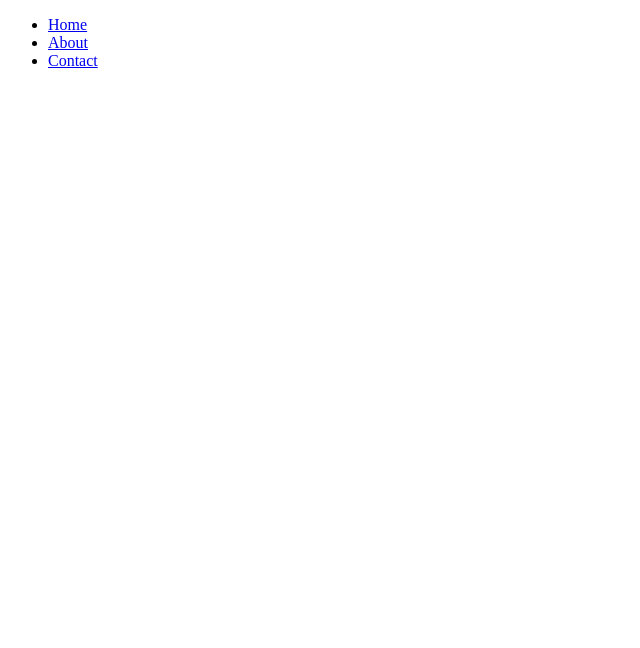
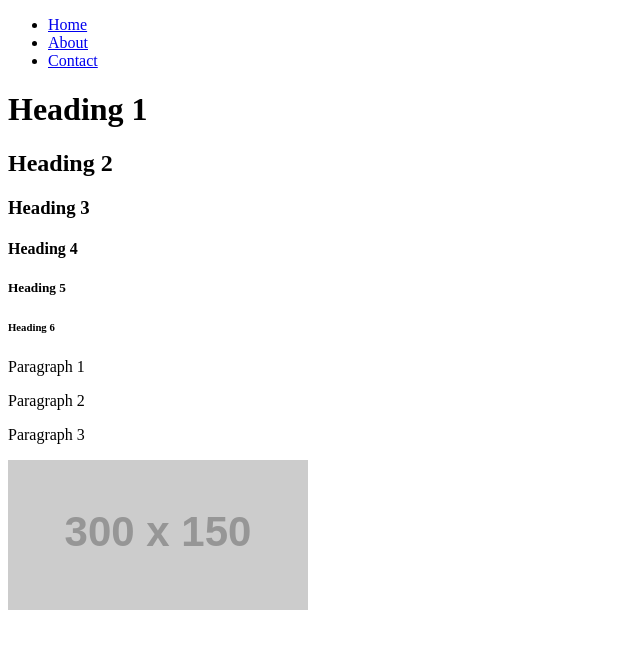
Before and after one commit to matthewhowland/simple_page, a website: page public/html/index.html in a window 1280 px wide. Shown: the whole page, without its empty margins (0-640 px from the left). Drawn offline with Linux system fonts and the light colour scheme; placeholder pictures from the web are drawn by us.

Commit message:
Built out the homepage

```diff
--- a/public/html/index.html
+++ b/public/html/index.html
@@ -18,5 +18,49 @@
       </ul>
     </div>
     <!-- End of Navigation -->
+
+    <!-- Heading -->
+    <div>
+      <h1>
+        Heading 1
+      </h1>
+      <h2>
+        Heading 2
+      </h2>
+      <h3>
+        Heading 3
+      </h3>
+      <h4>
+        Heading 4
+      </h4>
+      <h5>
+        Heading 5
+      </h5>
+      <h6>
+        Heading 6
+      </h6>
+    </div>
+    <!-- /Heading -->
+
+    <!-- Paragraph -->
+    <div>
+      <p>
+        Paragraph 1
+      </p>
+      <p>
+        Paragraph 2
+      </p>
+      <p>
+        Paragraph 3
+      </p>
+    </div>
+    <!-- /Paragraph -->
+
+    <!-- Catchy image -->
+    <div>
+    <img src="http://placehold.it/300x150" alt="Placeholder image">
+    </div>
+    <!-- Catchy image -->
+
   </body>
 </html>
```
Also changed, not shown: public/html/about.html (+2 -0 lines).
